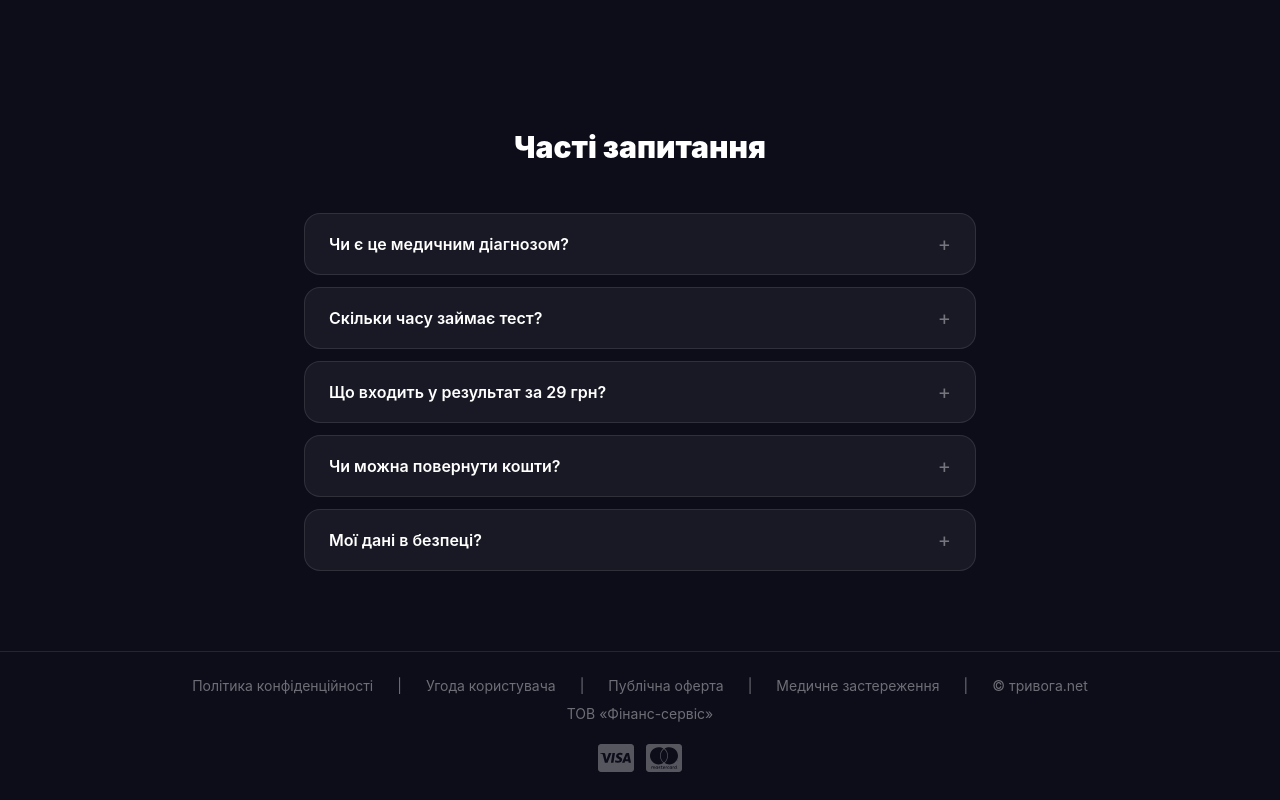
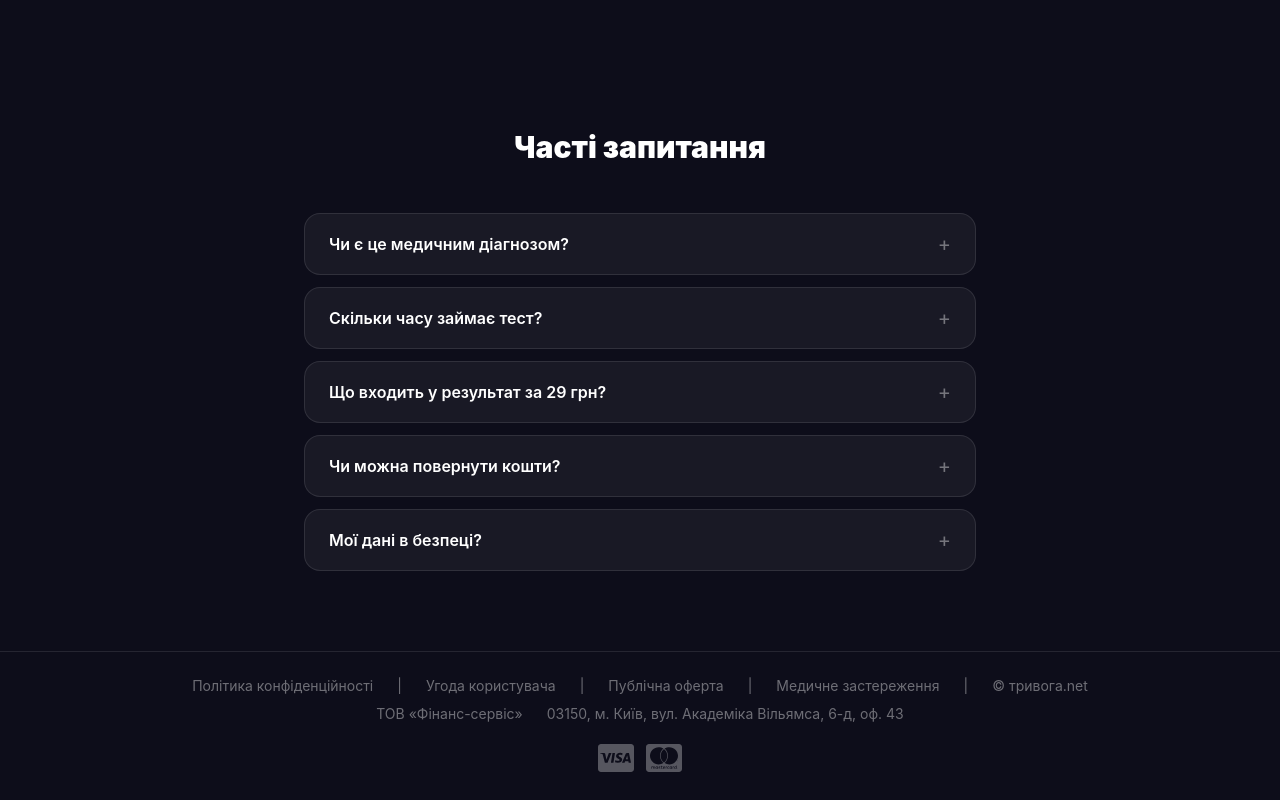
Before and after one commit to foxsis23/no-alert, a React (Vite) app: page / in a window 1280 px wide. Shown: the part 3442-4242 px from the top of the page. Built offline with nearby package versions, Linux system fonts and the light colour scheme; no server answers.

Commit message:
chore: updated footer info

```diff
--- a/src/components/layout/Footer.tsx
+++ b/src/components/layout/Footer.tsx
@@ -23,6 +23,7 @@ export function Footer() {
         <span>|</span>
         <span>© тривога.net</span>
         <span>ТОВ «Фінанс-сервіс»</span>
+        <span>03150, м. Київ, вул. Академіка Вільямса, 6-д, оф. 43</span>
       </div>
       <div className="max-w-4xl mx-auto flex items-center justify-center gap-3 mt-4">
         <FaCcVisa className="text-white/30 text-4xl" />
```
